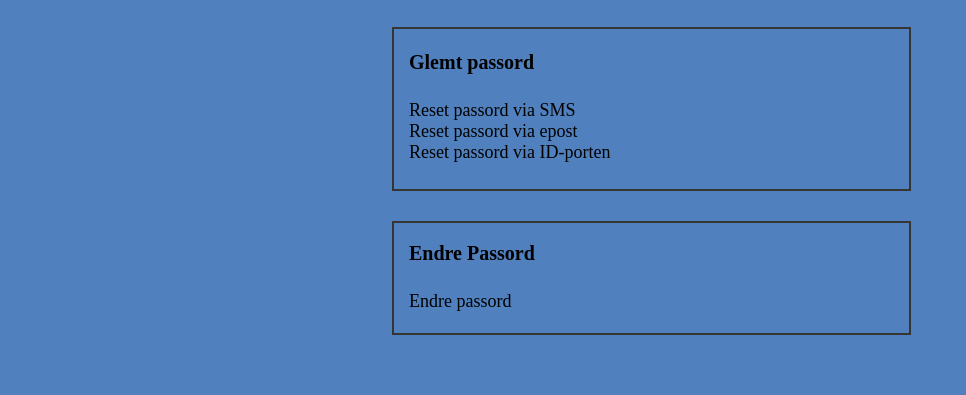
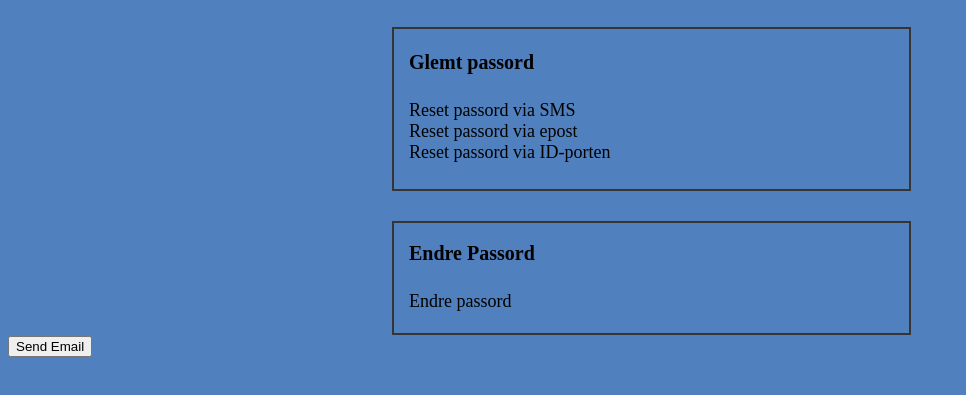
Before and after one commit to naibwedi/password-agderskolen-Clone, a plain HTML site: page index.html in a window 1280 px wide. Shown: the part 223-618 px from the top of the page, without its empty margins (0-966 px from the left). Drawn offline with Linux system fonts and the light colour scheme.

Commit message:
Update index.html

```diff
--- a/index.html
+++ b/index.html
@@ -29,6 +29,13 @@
                 <p>Endre passord</p>
         </div>
     </div>
+    <div class="mail">
+        <form method="post"
+          action="mailto:youremail@youremail.com" >
+        <input type="submit"
+        value="Send Email" />
+        </form>
+    </div>
     </div>
 
 </body>
```
